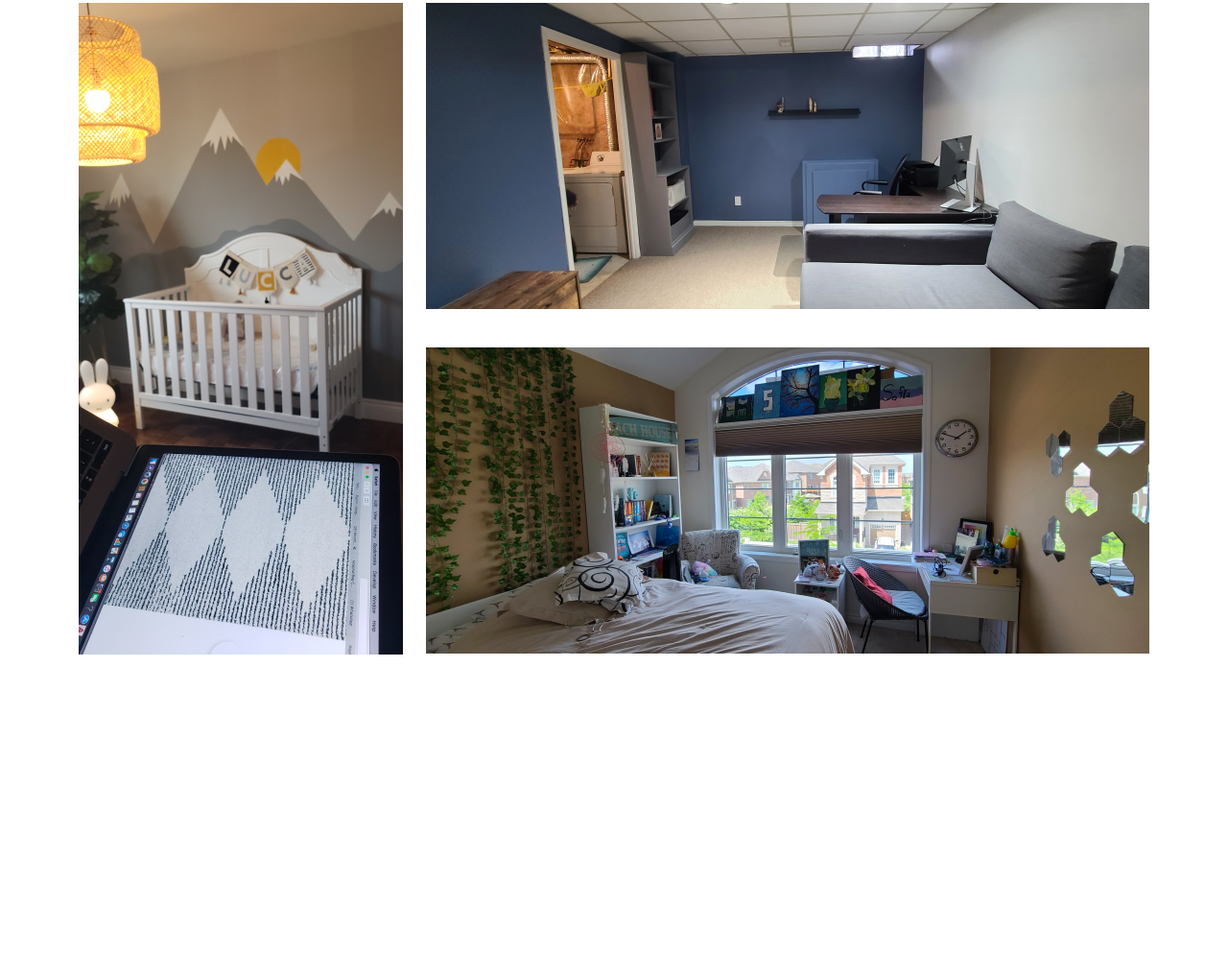
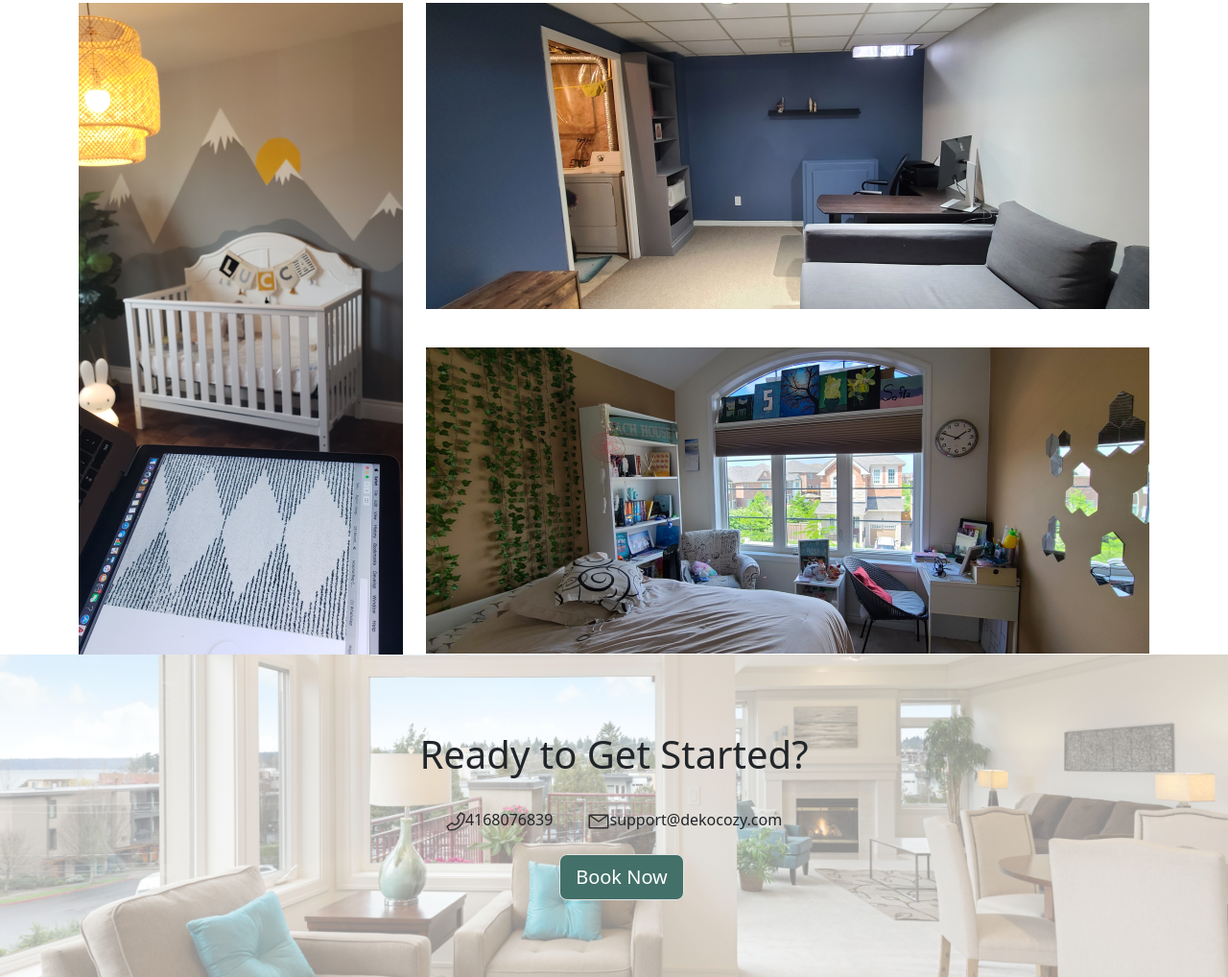
Before and after one commit to cr1c4rd0/CH-DW-Proyecto, a website: page index.html in a window 1280 px wide. Shown: the part 2123-3141 px from the top of the page at 96% size. Before the commit the page ends 2805 px from the top, so only its background shows below. Drawn offline with Linux system fonts and the light colour scheme.

Commit message:
add Get started
add get started section

```diff
--- a/index.html
+++ b/index.html
@@ -177,6 +177,29 @@
             </div>
         </div>
     </section>
+    <!--GET STARTED BANNER-->
+    <section class="get-started">
+        <div class="container center-text">
+            <div class="row">
+                <div class="col-md">
+                    <h1>Ready to Get Started?</h1>
+                </div>
+            </div>
+            <br>
+            <div class="row">
+                <div class="col-md">
+                    <img src="./assets/Icons/Phone.png"><span style="margin-right: 3%;">4168076839</span>
+                    <img src="./assets/Icons/Mail.png"><span>support@dekocozy.com</span>
+                </div>
+            </div>
+            <br>
+            <div class="row">
+                <div class="col-md">
+                    <a class="btn btn-success btn-deko btn-lg" href="#">Book Now</a>
+                </div>
+            </div>
+        </div>
+    </section>
     <script src="./js/bootstrap.bundle.js"></script>
 </body>
 </html>
--- a/scss/styles.scss
+++ b/scss/styles.scss
@@ -93,7 +93,13 @@ body {
     display: none;
 }
 
-
+.get-started {
+    padding: 5rem;
+    background-image: url(../assets/Get-Started.png);
+    background-size: cover;
+    background-position: top;
+    position: relative;
+}
 
 // Responsive
 @media (max-width: $smallDevices) {
```
Also changed, not shown: assets/Get-Started.png (added), assets/Icons/Mail.png (added), assets/Icons/Phone.png (added), css/styles.css, 1 other file.
